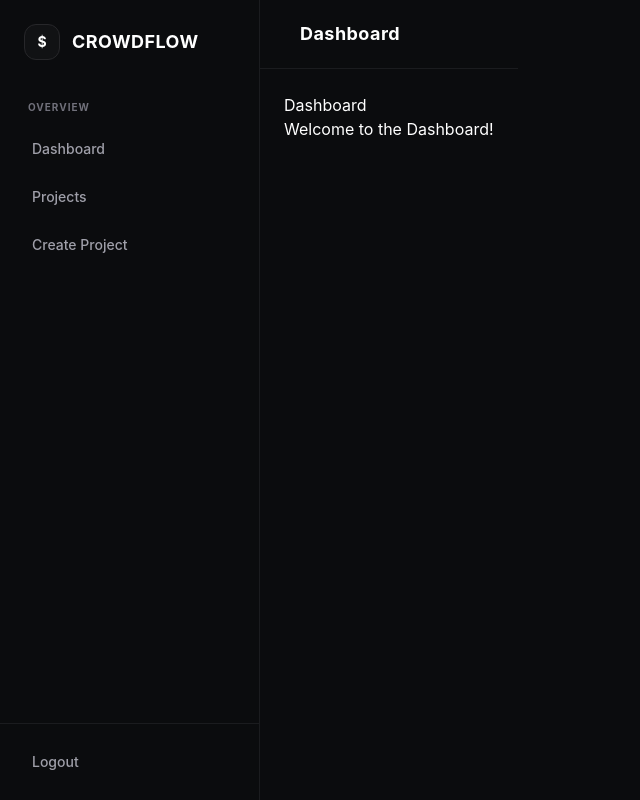
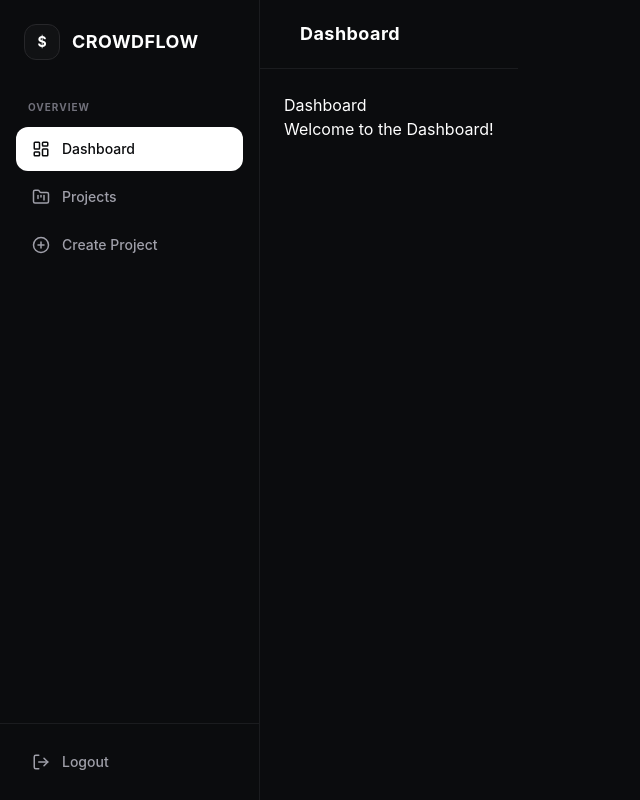
Before and after one commit to shsalima/crowdFund-manager-, a React (Vite) app in the folder front-end/: page /dashboard in a window 1280 px wide. Shown: the whole page, without its empty margins (0-640 px from the left). Built offline with nearby package versions, Linux system fonts and the light colour scheme.

Commit message:
modifier sur style de sideBar

```diff
--- a/front-end/package.json
+++ b/front-end/package.json
@@ -10,11 +10,14 @@
     "preview": "vite preview"
   },
   "dependencies": {
+    "@reduxjs/toolkit": "^2.12.0",
     "@remixicon/react": "^4.9.0",
     "@tailwindcss/vite": "^4.3.0",
     "axios": "^1.16.1",
+    "lucide-react": "^1.16.0",
     "react": "^19.2.6",
     "react-dom": "^19.2.6",
+    "react-redux": "^9.3.0",
     "react-router-dom": "^7.15.1",
     "tailwindcss": "^4.3.0"
   },
--- a/front-end/src/UI/layouts/MainLayout.jsx
+++ b/front-end/src/UI/layouts/MainLayout.jsx
@@ -1,8 +1,25 @@
-
-import { Link } from "react-router";
+import { LayoutDashboard, FolderKanban, PlusCircle, LogOut } from "lucide-react";
+import { Link, useLocation } from "react-router";
 import AppHeader from "./AppHeader";
 
 export default function MainLayout({ children }) {
+    // Jabna l-path l-hali dyal l'application
+    const location = useLocation();
+
+
+    // Hna safi t9ad l-ghalat: l-variable isActive db rahi m-définya mzyan
+    const getLinkStyle=(path)=>{
+    const isActive = location.pathname === path;
+           return `w-full px-4 py-3 rounded-xl flex items-center gap-3 font-medium text-sm transition-all duration-200 ` +
+            (isActive
+                ? "bg-white text-[#0b0c0e]" // Ila knti f la page (Active): bg bayda w l-ktba khla
+                : "text-zinc-400 hover:bg-[#111214] hover:text-white" // Hover normal: bg rmadiya khfifa
+            );
+    }
+
+
+
+
     return (
         <div className="flex min-h-screen bg-[#0b0c0e] text-white font-sans">
 
@@ -26,22 +43,23 @@ export default function MainLayout({ children }) {
                             <nav className="space-y-1">
                                 <Link
                                     to="/dashboard"
-                                    className="w-full px-4 py-3 rounded-xl flex items-center gap-3 font-medium text-sm text-zinc-400 hover:bg-[#111214] hover:text-white transition-all duration-200"
-                                >
+                                    className={getLinkStyle("/dashboard")}                                >
+                                    <LayoutDashboard size={18} />
                                     <span>Dashboard</span>
                                 </Link>
 
                                 <Link
                                     to="/projects"
-                                    className="w-full px-4 py-3 rounded-xl flex items-center gap-3 font-medium text-sm text-zinc-400 hover:bg-[#111214] hover:text-white transition-all duration-200"
-                                >
+                                    className={getLinkStyle("/projects")}                                   >
+                                    <FolderKanban size={18} />
                                     <span>Projects</span>
                                 </Link>
 
                                 <Link
                                     to="/create-project"
-                                    className="w-full px-4 py-3 rounded-xl flex items-center gap-3 font-medium text-sm text-zinc-400 hover:bg-[#111214] hover:text-white transition-all duration-200"
+                                    className={getLinkStyle("/create-project")}
                                 >
+                                    <PlusCircle size={18} />
                                     <span>Create Project</span>
                                 </Link>
                             </nav>
@@ -54,6 +72,7 @@ export default function MainLayout({ children }) {
                         to="/login"
                         className="w-full px-4 py-3 rounded-xl flex items-center gap-3 font-medium text-sm text-zinc-400 hover:bg-[#111214] hover:text-white transition-all duration-200"
                     >
+                        <LogOut size={18} />
                         <span>Logout</span>
                     </Link>
                 </div>
```
Also changed, not shown: 1 other file (tests, documents, lock files or other folders).
